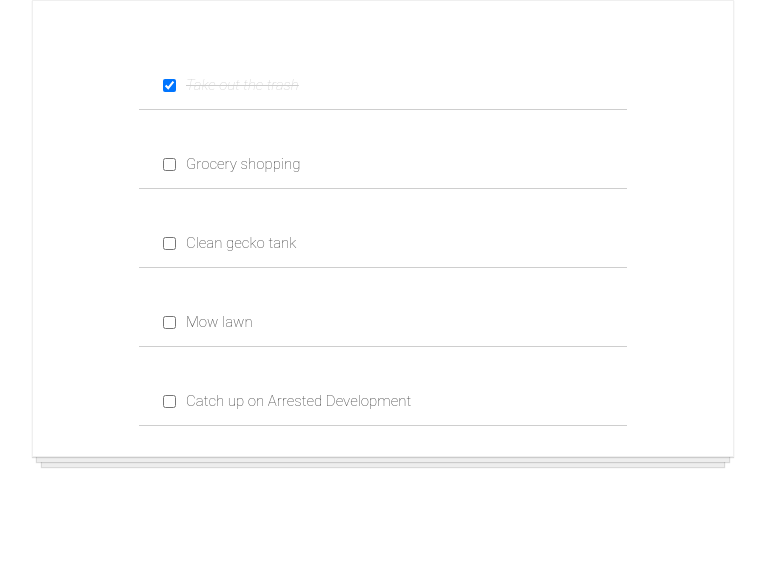
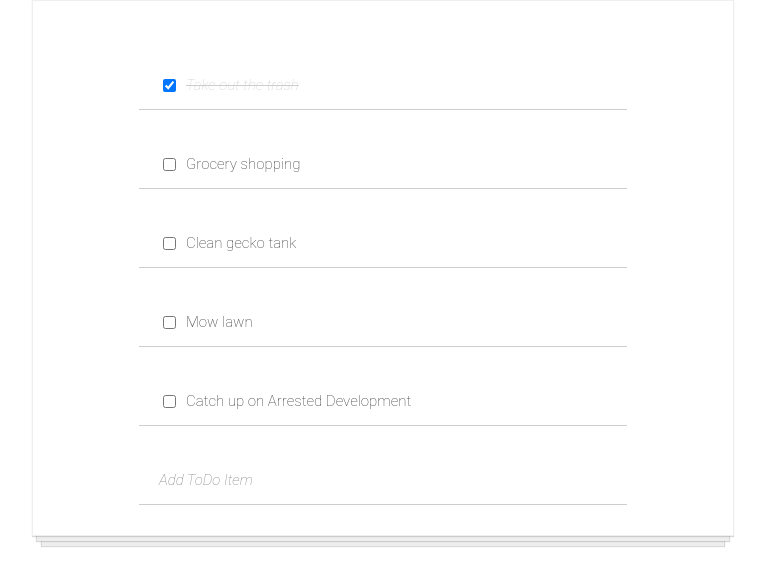
Before and after one commit to zackartborges/todo-app, a React (Create React App) app: page / in a window 1280 px wide. Shown: the top 586 px of the page, without its empty margins (257-1022 px from the left). Built offline with nearby package versions, Linux system fonts and the light colour scheme.

Commit message:
adds add to do item component and styles it at bottom of list

```diff
--- a/src/App.js
+++ b/src/App.js
@@ -2,6 +2,7 @@ import './App.css';
 import { Component } from 'react';
 import ToDoItem from './components/ToDoItem'
 import todosData from './todosData';
+import AddToDoItem from './components/AddToDoItem';
 
 class App extends Component {
   constructor() {
@@ -34,6 +35,7 @@ class App extends Component {
         return (
           <div className="todo-list">
             {todoItems}
+            <AddToDoItem />
           </div>
   );
 }
--- /dev/null
+++ b/src/components/AddToDoItem.js
@@ -0,0 +1,9 @@
+function AddToDoItem(props) {
+
+  return (
+    <div className="add-todo-item">
+        <p>Add ToDo Item</p>
+    </div>
+  )
+}
+export default AddToDoItem;
--- a/src/index.css
+++ b/src/index.css
@@ -37,6 +37,19 @@ code {
   font-size: 15px;
   color: #333333;
 }
+.add-todo-item {
+  display: flex;
+  justify-content: flex-start;
+  align-items: center;
+  padding: 30px 20px 0;
+  width: 70%;
+  border-bottom: 1px solid #cecece;
+  font-family: Roboto, sans-serif;
+  font-weight: 100;
+  font-size: 15px;
+  color: #808080;
+  font-style: italic;
+}
 
 input[type="checkbox"] {
   margin-right: 10px;
```
Lines whose indentation alone changed are shown as unchanged.
